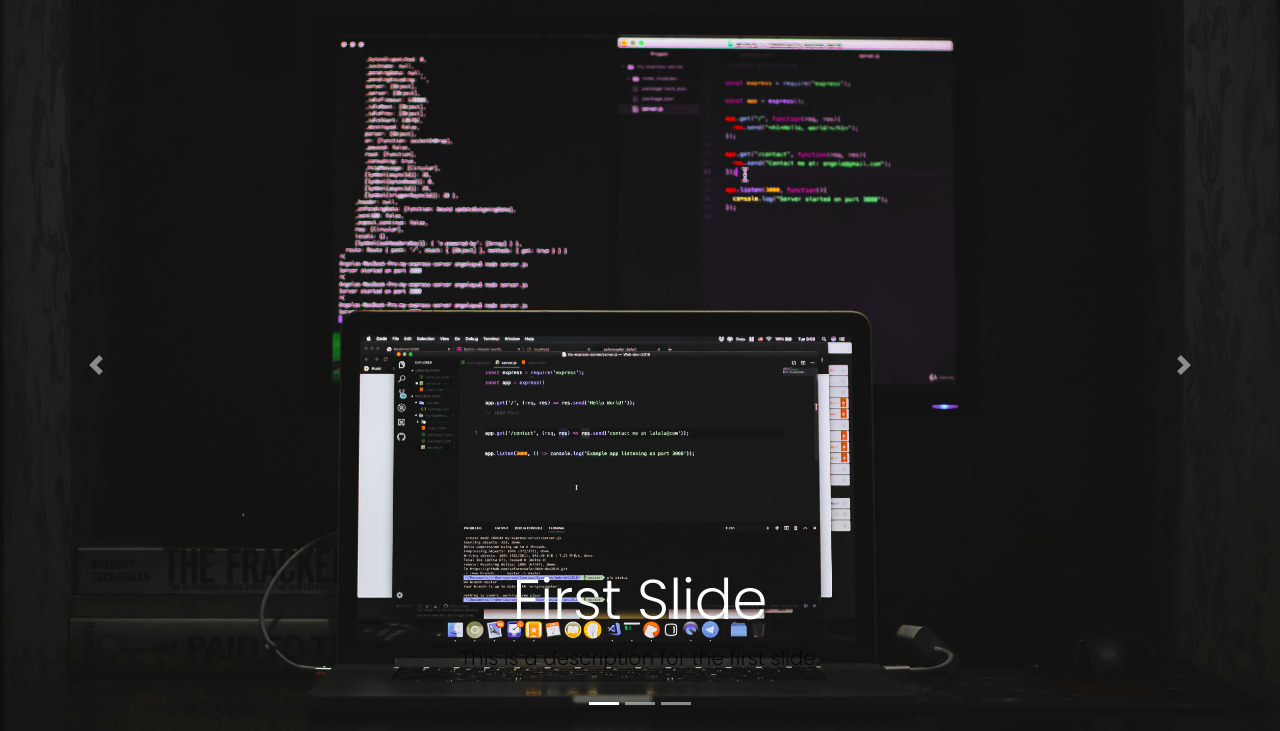
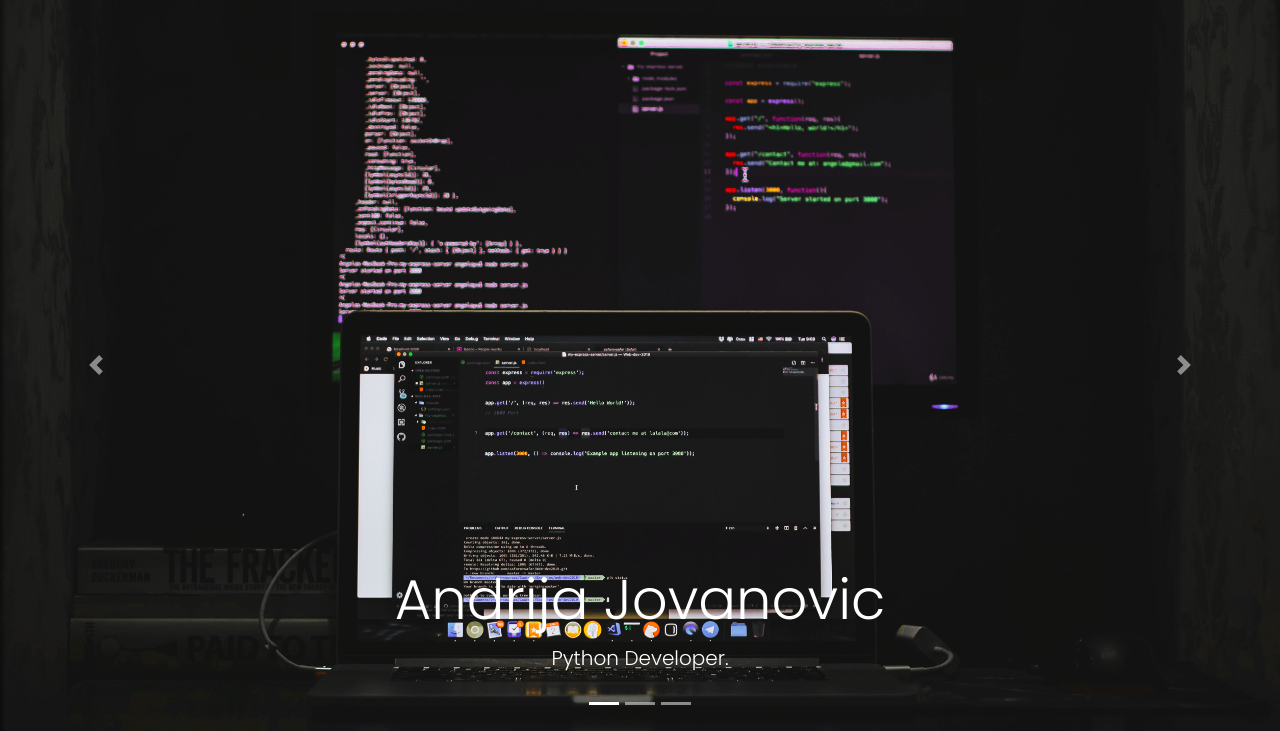
Before and after one commit to andrijaJ01/portfolio-fastapi, a FastAPI app: page / in a window 1280 px wide. Shown: the part 69-800 px from the top of the page. Run offline with FastAPI, Linux system fonts and the light colour scheme; some libraries are stand-ins or nearby versions.

Commit message:
updated home

```diff
--- a/templates/home.html
+++ b/templates/home.html
@@ -19,6 +19,7 @@
   background-size: cover;
 
 }
+.carousel-item p{color:white}
 
 </style>
 <header>
@@ -32,22 +33,22 @@
       <!-- Slide One - Set the background image for this slide in the line below -->
       <div class="carousel-item active" style="background-image: url({{url_for('static',path='images/img3-edited.jpg')}})">
         <div class="carousel-caption  d-md-block">
-          <h2 class="display-4">First Slide</h2>
-          <p class="lead">This is a description for the first slide.</p>
+          <h2 class="display-4">Andrija Jovanovic</h2>
+          <p class="lead">Python Developer.</p>
         </div>
       </div>
       <!-- Slide Two - Set the background image for this slide in the line below -->
       <div class="carousel-item " style="background-image: url({{url_for('static',path='images/img2.jpg')}})">
         <div class="carousel-caption  d-md-block">
-          <h2 class="display-4">Second Slide</h2>
-          <p class="lead">This is a description for the second slide.</p>
+          <h2 class="display-4">Some of...</h2>
+          <p class="lead">some of my projects include...</p>
         </div>
       </div>
       <!-- Slide Three - Set the background image for this slide in the line below -->
       <div class="carousel-item " style="background-image: url({{url_for('static',path='images/img1.jpg')}})">
         <div class="carousel-caption  d-md-block">
-          <h2 class="display-4">Third Slide</h2>
-          <p class="lead">This is a description for the third slide.</p>
+          <h2 class="display-4">...my projects</h2>
+          <p class="lead">...web scrappers, discord bots as well as backend for this website</p>
         </div>
       </div>
     </div>
```
